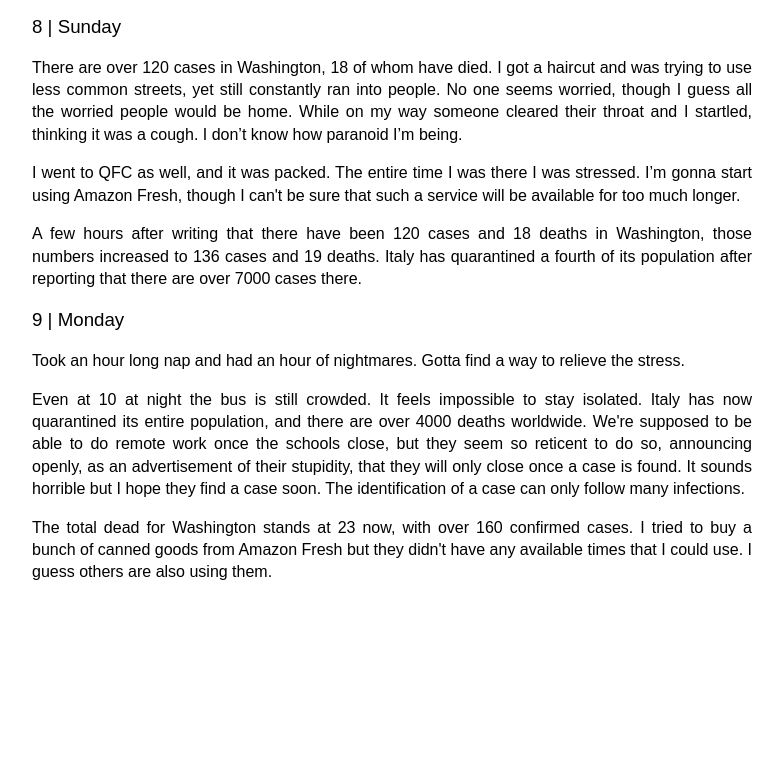
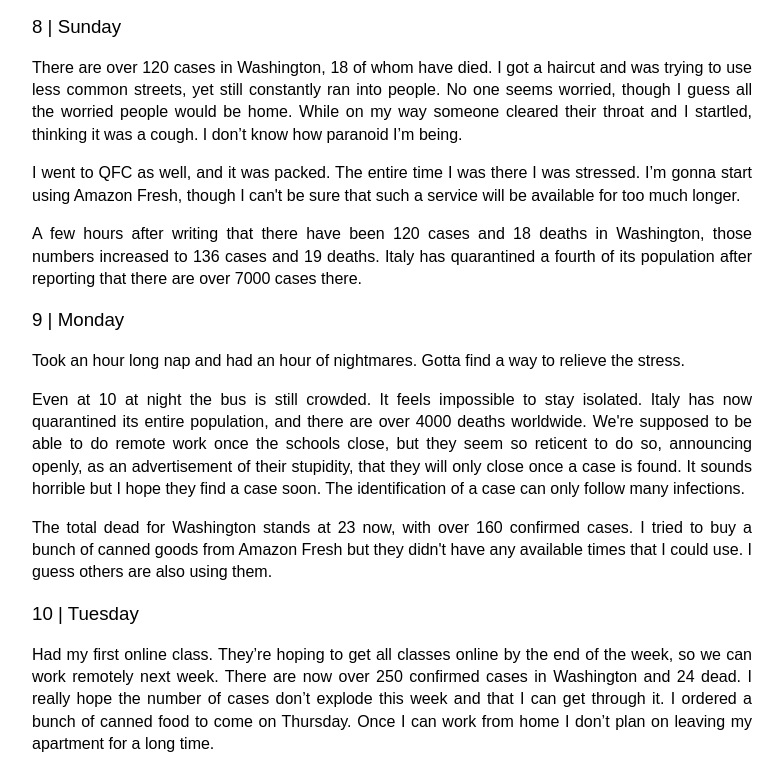
Before and after one commit to coronablog/coronablog.github.io, a plain HTML site: page index.html in a window 1280 px wide. Shown: the part 1346-2128 px from the top of the page, without its empty margins (248-1031 px from the left). Before the commit the page ends 1956 px from the top, so only its background shows below. Drawn offline with Linux system fonts and the light colour scheme.

Commit message:
Add files via upload

```diff
--- a/index.html
+++ b/index.html
@@ -81,5 +81,11 @@
   <p>
     The total dead for Washington stands at 23 now, with over 160 confirmed cases. I tried to buy a bunch of canned goods from Amazon Fresh but they didn't have any available times that I could use. I guess others are also using them.
   </p>
+
+  <h3>10 | Tuesday</h3>
+
+  <p>
+    Had my first online class. They’re hoping to get all classes online by the end of the week, so we can work remotely next week. There are now over 250 confirmed cases in Washington and 24 dead. I really hope the number of cases don’t explode this week and that I can get through it. I ordered a bunch of canned food to come on Thursday. Once I can work from home I don’t plan on leaving my apartment for a long time.
+  </p>
 </body>
 </html>
```
